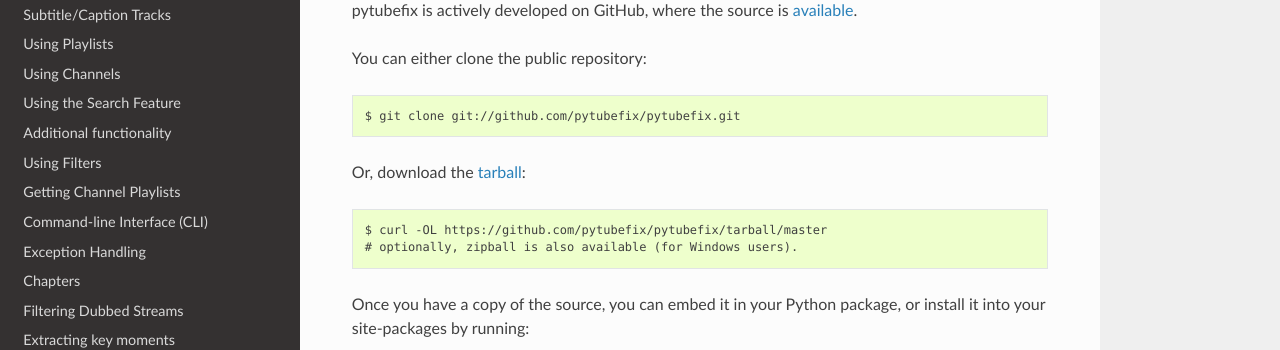
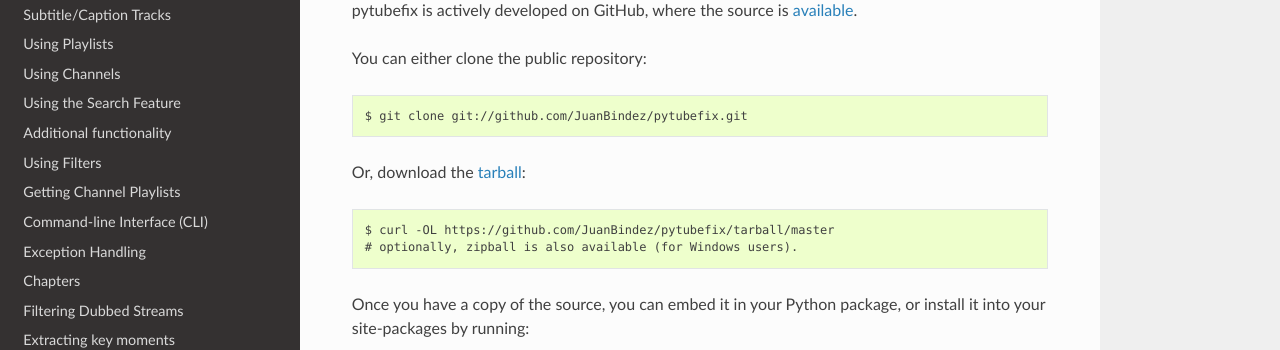
Before and after one commit to JuanBindez/pytubefix, a Sphinx documentation site: the page built from docs/user/install.rst, in a window 1280 px wide and 994 px high. Shown: the part 380-730 px from the top of the window. Built offline with Sphinx 7.4.7 and the Read the Docs theme 3.1.0, drawn with Linux system fonts in a browser that asks for light colours.

Commit message:
Update install.rst

```diff
--- a/docs/user/install.rst
+++ b/docs/user/install.rst
@@ -12,15 +12,15 @@ To install pytubefix, run the following command in your terminal::
 Get the Source Code
 -------------------
 
-pytubefix is actively developed on GitHub, where the source is `available <https://github.com/pytubefix/pytubefix>`_.
+pytubefix is actively developed on GitHub, where the source is `available <https://github.com/JuanBindez/pytubefix>`_.
 
 You can either clone the public repository::
 
-    $ git clone git://github.com/pytubefix/pytubefix.git
+    $ git clone git://github.com/JuanBindez/pytubefix.git
 
-Or, download the `tarball <https://github.com/pytubefix/pytubefix/tarball/master>`_::
+Or, download the `tarball <https://github.com/JuanBindez/pytubefix/tarball/master>`_::
 
-    $ curl -OL https://github.com/pytubefix/pytubefix/tarball/master
+    $ curl -OL https://github.com/JuanBindez/pytubefix/tarball/master
     # optionally, zipball is also available (for Windows users).
 
 Once you have a copy of the source, you can embed it in your Python package, or install it into your site-packages by running::
```
